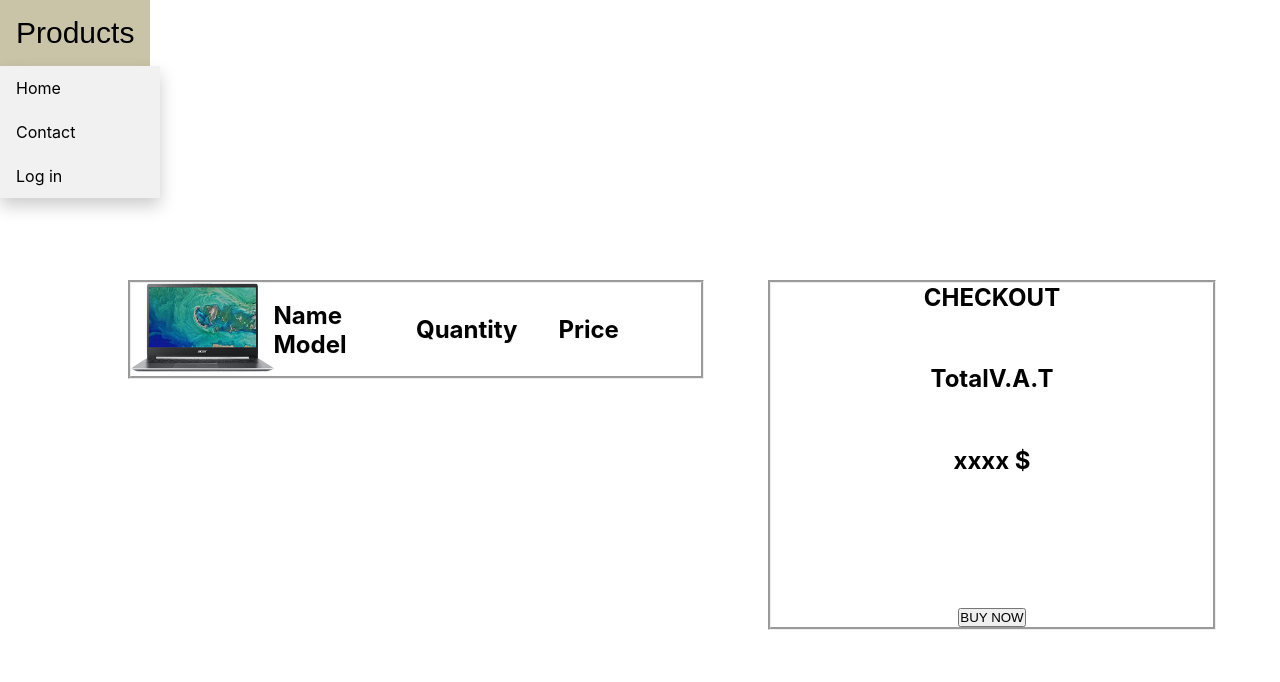
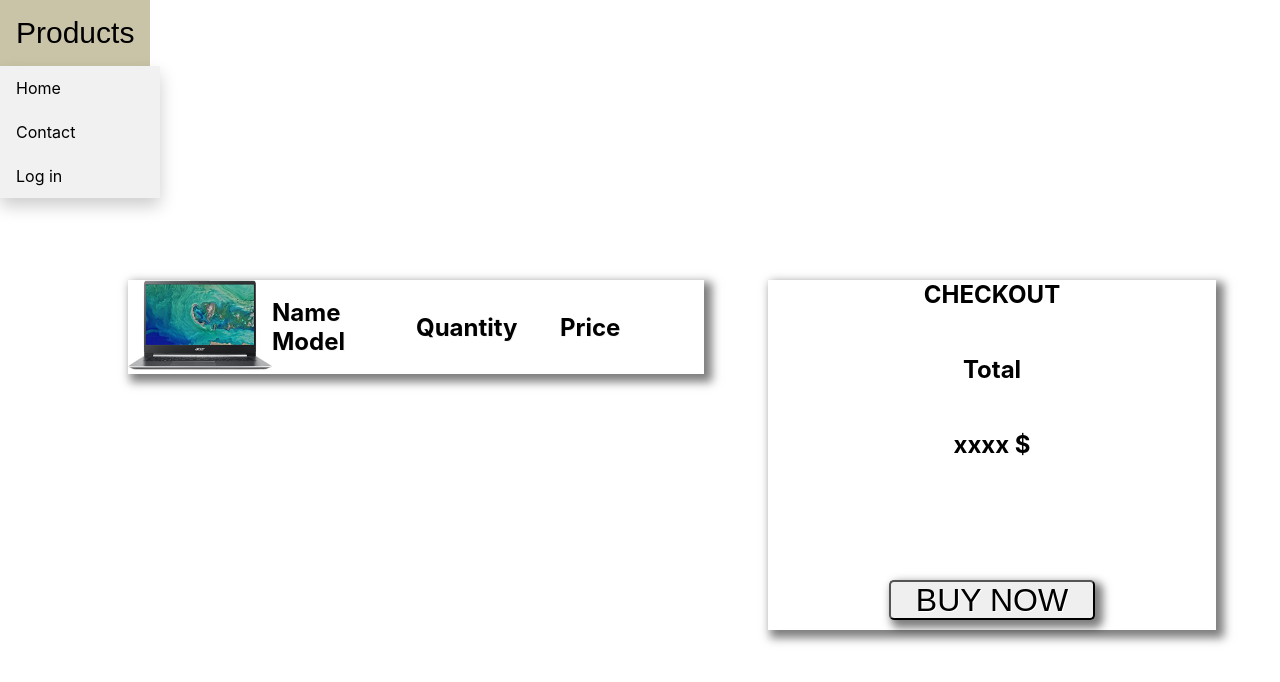
Before and after one commit to JanisMc/TeamEcommerceWebsite, a React (Create React App) app in the folder client/: page /cart in a window 1280 px wide. Shown: the top 682 px of the page. Built offline with nearby package versions, Linux system fonts and the light colour scheme; a web font is replaced by a local one.

Commit message:
CSS added

```diff
--- a/client/src/App.css
+++ b/client/src/App.css
@@ -28,6 +28,7 @@
     flex-direction: column;
     align-items: center;
     margin-top: 15px;
+    margin: 20px;
 
 }
 
@@ -64,7 +65,8 @@
     border-style: groove;
 }
 .button{
-    background-color: rgb(223, 222, 228);
+    -webkit-box-shadow: 5px 5px 9px 3px rgba(0,0,0,0.51);
+    box-shadow: 5px 5px 9px 3px rgba(0,0,0,0.51);
     padding: 0 25px;
     display: flex;
     height: 40px;
@@ -76,7 +78,8 @@
 
 
 .button2{
-    background-color: rgb(198, 193, 215);
+    -webkit-box-shadow: 5px 5px 9px 3px rgba(0,0,0,0.51);
+    box-shadow: 5px 5px 9px 3px rgba(0,0,0,0.51);
     font-size: xx-large;
 }
 
@@ -152,7 +155,8 @@
 }
 
 .cart{
-    border-style: groove;
+    -webkit-box-shadow: 5px 5px 9px 3px rgba(0,0,0,0.51);
+    box-shadow: 5px 5px 9px 3px rgba(0,0,0,0.51);
     width: 45%;
     display: flex;
     justify-content: center;
@@ -176,8 +180,9 @@
 }
 
 .checkout{
+    -webkit-box-shadow: 5px 5px 9px 3px rgba(0,0,0,0.51);
+    box-shadow: 5px 5px 9px 3px rgba(0,0,0,0.51);
     flex: 1;
-    border-style: groove;
     width: 35%;
     height: 350px;
     display: flex;
@@ -234,3 +239,16 @@
 .discount{
     animation: yourAnimation2 1s forwards 0s ease;
 }
+
+.buyNowButton{
+    -webkit-box-shadow: 5px 5px 9px 3px rgba(0,0,0,0.51);
+    box-shadow: 5px 5px 9px 3px rgba(0,0,0,0.51);
+    /* background-color: rgb(223, 222, 228); */
+    padding: 0 25px;
+    display: flex;
+    height: 40px;
+    font-size: xx-large;
+    margin-bottom: 10px;
+    text-shadow: 1px 1px white;
+    border-radius: 5px;
+}
--- a/client/src/components/main/cart/CartPage.js
+++ b/client/src/components/main/cart/CartPage.js
@@ -25,7 +25,6 @@ const Cart = (props) => {
             </div>
             <div class= "info">
                 <h2>Total</h2>
-            <h2>V.A.T</h2>
             </div>
                 <div class= "amount">
             <h2>xxxx $</h2>
```
